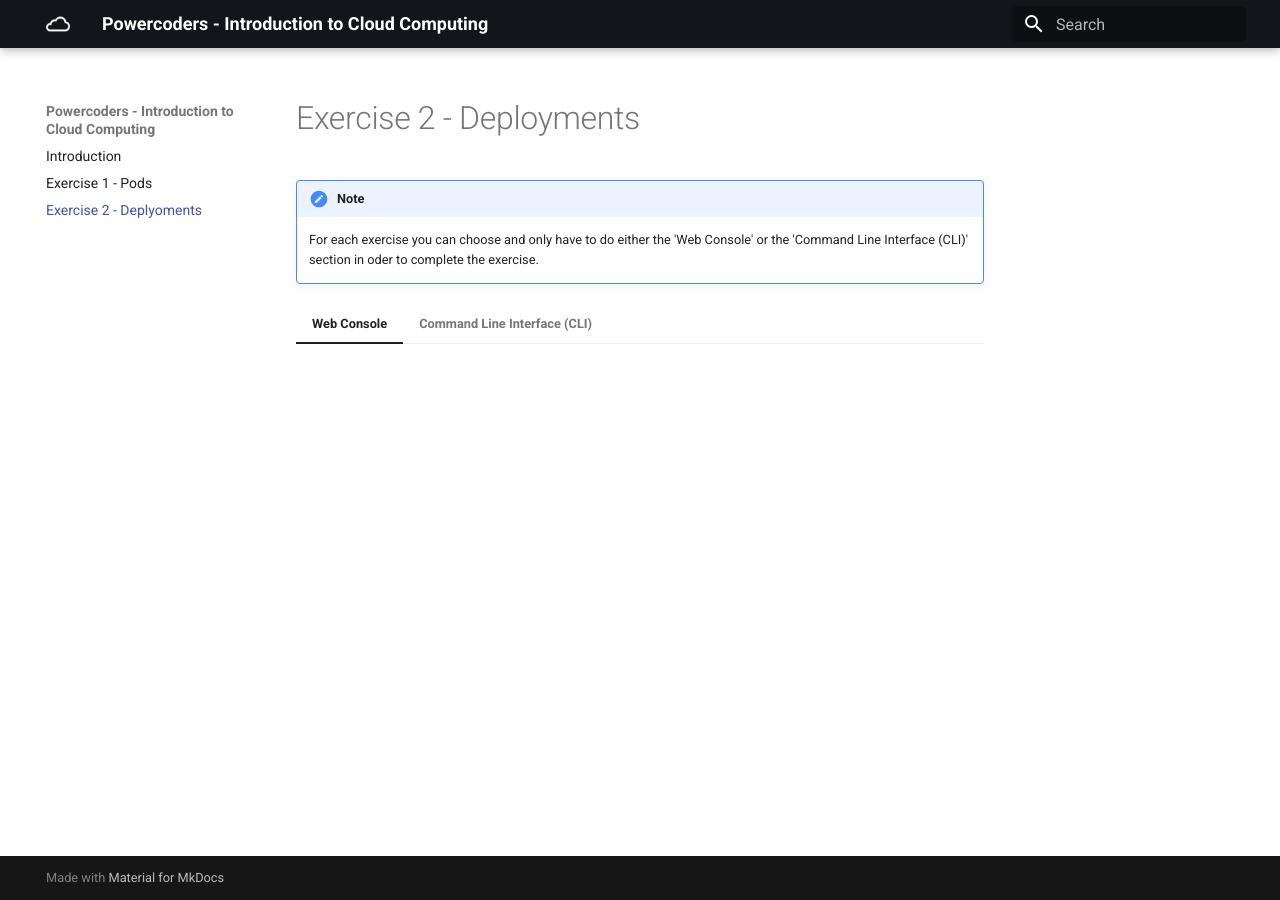
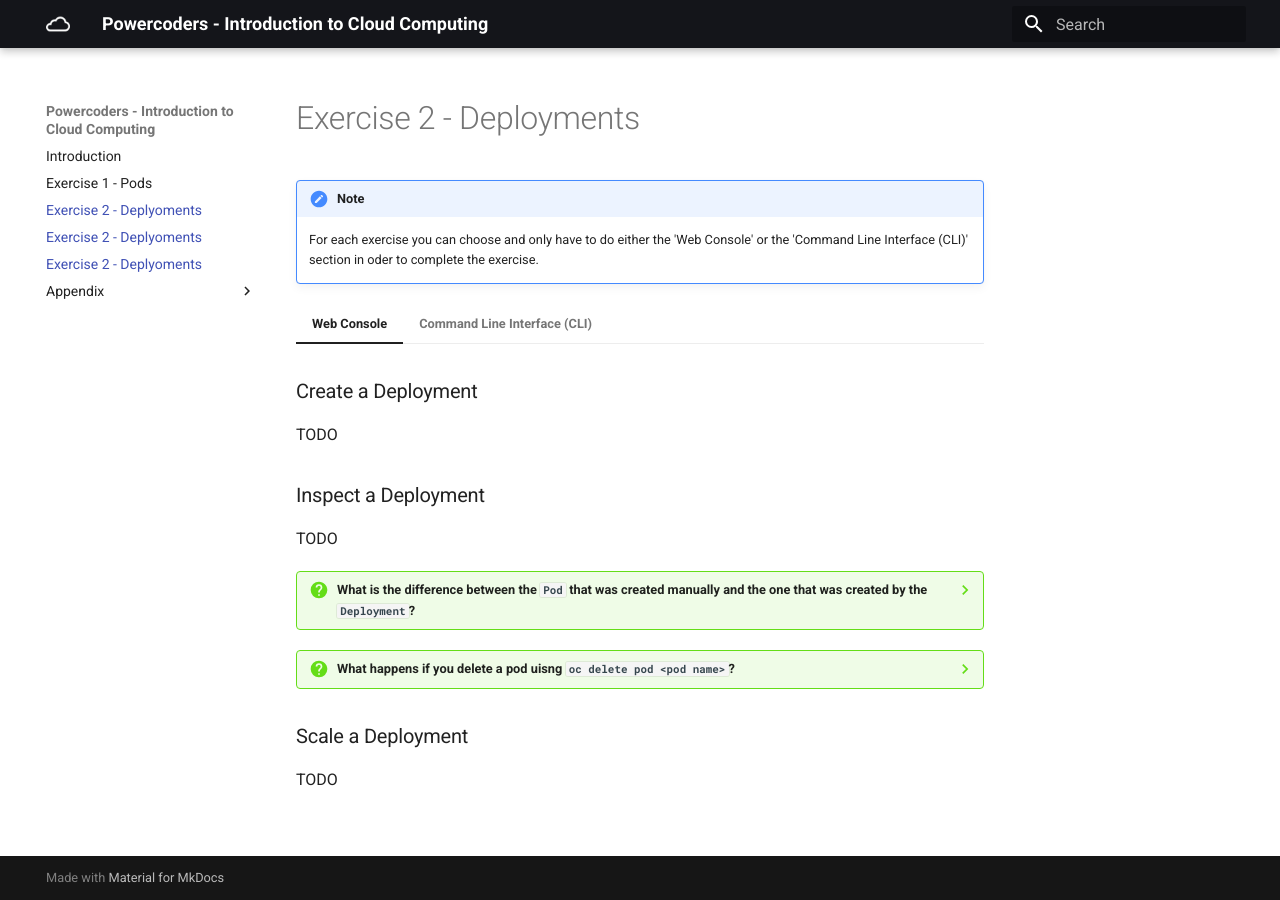
Before and after one commit to snorwin/powercoders, an MkDocs documentation site: the page built from docs/deployment.md, in a window 1280 px wide. Built offline with MkDocs 1.6.1 and Material for MkDocs 9.7.7, drawn with Linux system fonts in a browser that asks for light colours.

Commit message:
Add more stuff

````diff
--- a/docs/deployment.md
+++ b/docs/deployment.md
@@ -7,6 +7,28 @@
     Interface (CLI)' section in oder to complete the exercise.
 
 === "Web Console"
+    ### Create a Deployment
+    TODO
+
+    ### Inspect a Deployment
+    TODO
+
+    ??? question "What is the difference between the `Pod` that was created manually and the one that was created by the `Deployment`?"
+        The `Pod` created from the `Deployment` have a random name.
+
+        _Example:_
+        ```
+        httpd-12cf4d11ce-p9w5h
+        ```
+        The `Deployment` adds a random string (e.g. `12cf4d11ce`) to the deployment name while creating the `ReplicaSet`.
+        The `ReplicaSet` itself adds  another random string to the each `Pod` (e.g. `p9w5h`).
+
+    ??? question "What happens if you delete a pod uisng `oc delete pod <pod name>`?"
+        The `ReplicaSet` of the `Deployment` automatically creates a new `Pod`. The same would happen if the application in the container of the `Pod` crashed or terminated.
+
+
+    ### Scale a Deployment
+    TODO
 
 === "Command Line Interface (CLI)"
     !!! important
@@ -27,18 +49,38 @@
         ```
 
     ### Inspect a Deployment
-    1.
+    1. Let's verify the state of the `Deployment` that you have created using `oc get` and `oc describe`.
         ```
         oc get deployments -o wide
         oc descirbe deployment <deployment name>
         ```
 
+    2. Inspect the pods the `Deployment` has created.
         ```
         oc get pods
-        ```
-
-        ```
         oc get pods -o wide
         ```
 
+        ??? question "What is the difference between the `Pod` that was created manually and the one that was created by the `Deployment`?"
+
+            The `Pod` created from the `Deployment` have a random name.
+
+            _Example:_
+            ```
+            httpd-12cf4d11ce-p9w5h
+            ```
+            The `Deployment` adds a random string (e.g. `12cf4d11ce`) to the deployment name while creating the `ReplicaSet`.
+            The `ReplicaSet` itself adds  another random string to the each `Pod` (e.g. `p9w5h`).
+
+        ??? question "What happens if you delete a pod uisng `oc delete pod <pod name>`?"
+
+            The `ReplicaSet` of the `Deployment` automatically creates a new `Pod`. The same would happen if the application in the container of the `Pod` crashed or terminated.
+
+    3. Also check the 'Inspect a Deployment' section for the Web Console.
+
     ### Scale a Deployment
+    1. Scale the `Deployment` to have another `Pod` of the application to achieve a redundant and stable setup.
+        ```
+        oc scale deployment <deployment name> --replicas=2
+        ```
+    2. Inspect the deployment and pods again.
--- a/mkdocs.yml
+++ b/mkdocs.yml
@@ -10,11 +10,16 @@
   - Introduction: index.md
   - Exercise 1 - Pods: pod.md
   - Exercise 2 - Deplyoments: deployment.md
+  - Exercise 3 - Networking: deployment.md
+  - Exercise 4 - ConfigMaps: deployment.md
+  - Appendix:
+    - vi Editor: vieditor.md
 markdown_extensions:
   - admonition
   - codehilite
   - footnotes
   - pymdownx.smartsymbols
+  - pymdownx.details
   - pymdownx.superfences
   - pymdownx.tabbed
   - toc:
````
Also changed, not shown: docs/pod.md (+1 -1 lines), docs/vieditor.md (added, +23 -0 lines).
